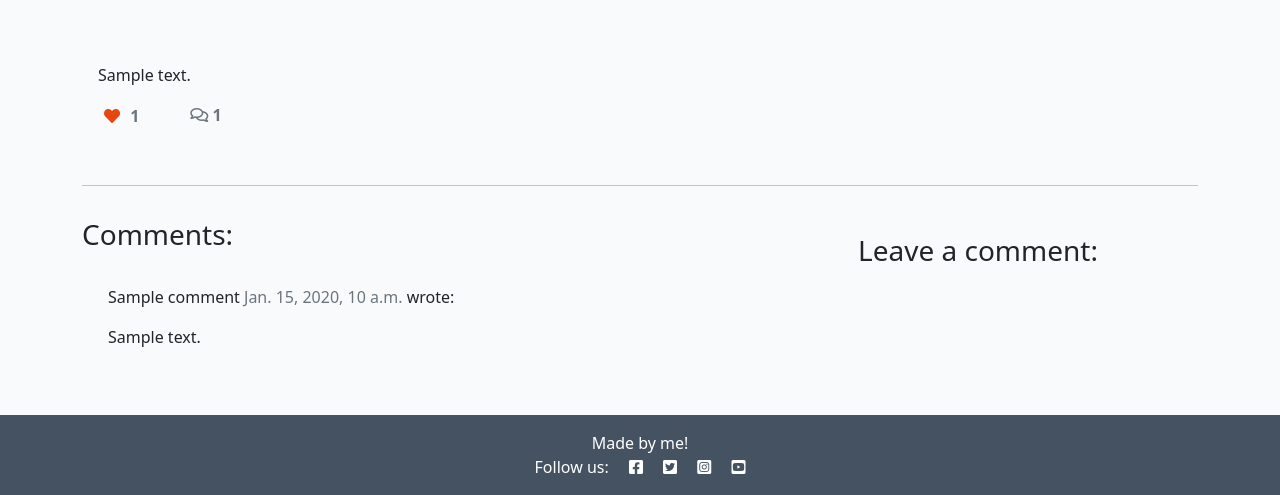
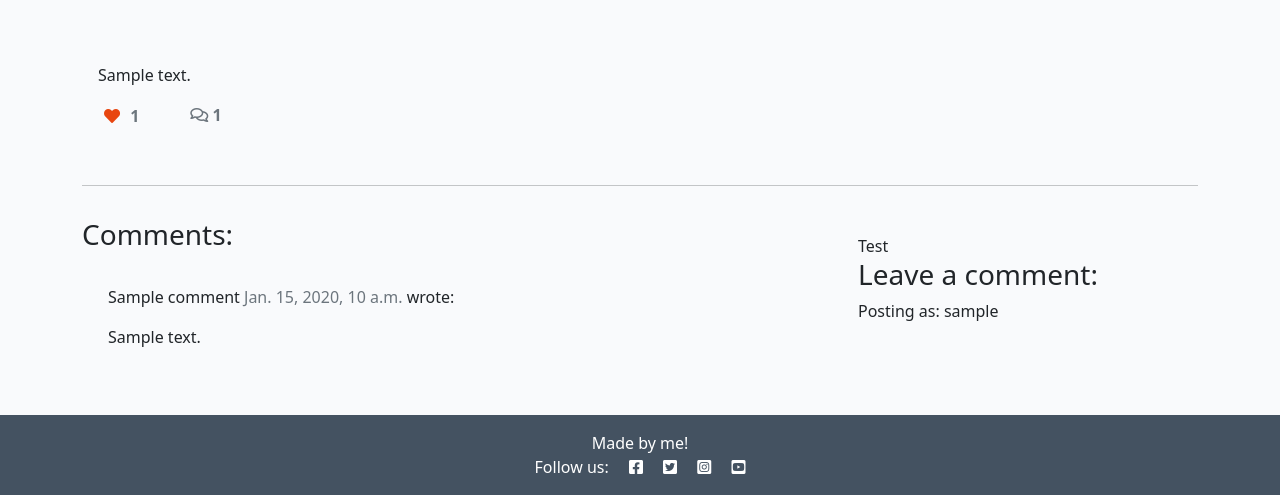
Before and after one commit to SamsKod/MyFirstDjango, a Django app: a page that uses templates/post_detail.html in a window 1280 px wide. Shown: the part 309-804 px from the top of the page. Run offline with Django 3.2, Linux system fonts and the light colour scheme; a user stored in the database is signed in; tables that the repository leaves empty hold one stand-in row (values such as "Sample post"); some libraries are stand-ins or nearby versions.

Commit message:
Debug post_detail error

```diff
--- a/templates/post_detail.html
+++ b/templates/post_detail.html
@@ -90,23 +90,24 @@
         </div>
         <div class="col-md-4 card mb-4  mt-3 ">
             <div class="card-body">
+                Test
                 <!-- For later -->
-                {% if commented %}
+                <!--{% if commented %}
                 <div class="alert alert-success" role="alert">
                     Your comment is awaiting approval
                 </div>
                 {% else %}
-                <!--{% if user.is_authenticated %}-->
+                {% if user.is_authenticated %}-->
 
                 <h3>Leave a comment:</h3>
-                <!--<p>Posting as: {{ user.username }}</p>
-                <form method="post" style="margin-top: 1.3em;">
+                <p>Posting as: {{ user.username }}</p>
+                <!-- <form method="post" style="margin-top: 1.3em;">
                     {{ comment_form | crispy }}
                     {% csrf_token %}
                     <button type="submit" class="btn btn-signup btn-lg">Submit</button>
                 </form>
+                {% endif %}
                 {% endif %}-->
-                {% endif %}
             </div>
         </div>
     </div>
```
